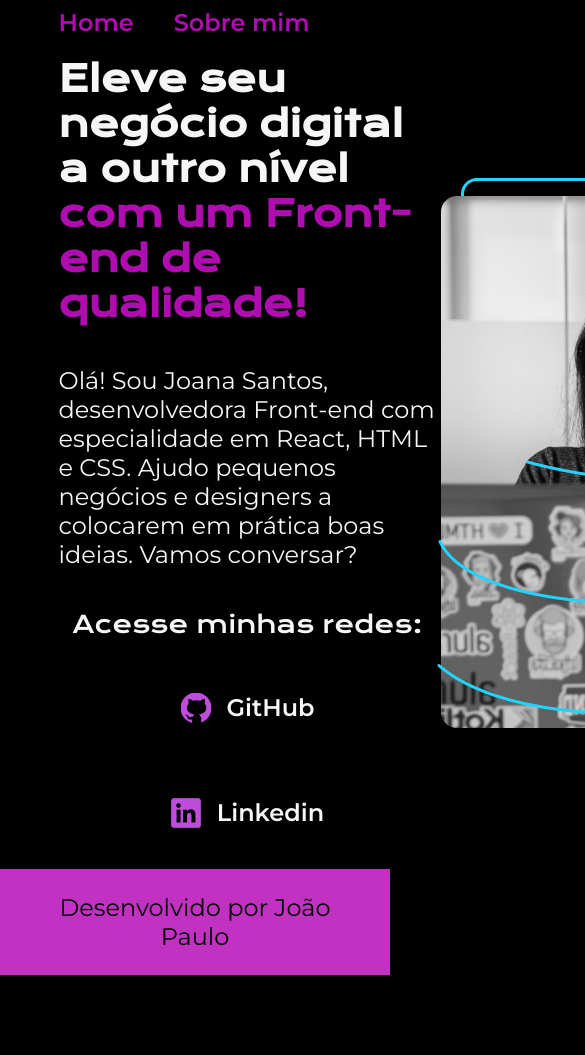
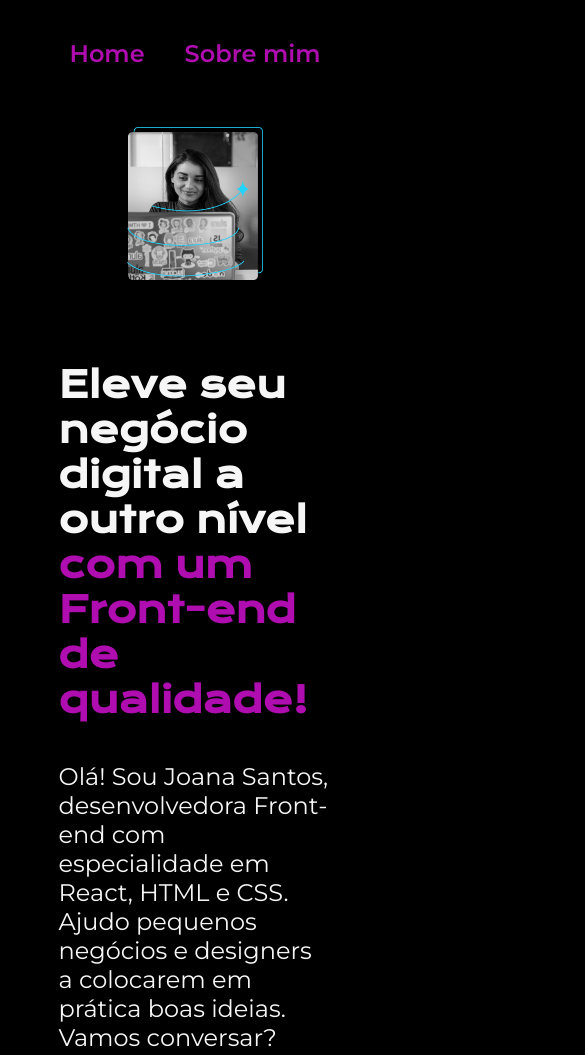
Before and after one commit to J0aoPaulo/self-taught, a plain HTML site: page front-study/portfolio-html-css/index.html in a window 390 px wide. Shown: the top 1055 px of the page, 585 px wide, since content can reach past the window. Before the commit the page ends 975 px from the top, so only its background shows below. Drawn offline with nearby package versions, Linux system fonts and the light colour scheme.

Commit message:
oracle next web project

```diff
--- a/front-study/portfolio-html-css/index.html
+++ b/front-study/portfolio-html-css/index.html
@@ -38,7 +38,7 @@
                 </a>
             </div>
         </section>
-        <img src="./assets/Imagem.png" alt="Foto da Joana Santos programando">
+        <img class="apresentacao__imagem" src="./assets/Imagem.png" alt="Foto da Joana Santos programando">
     </main>
     <footer class="footer">
         <p>Desenvolvido por João Paulo</p>
--- a/front-study/portfolio-html-css/styles/style.css
+++ b/front-study/portfolio-html-css/styles/style.css
@@ -3,7 +3,8 @@
 :root {
     --first-color: #000000;
     --second-color: #F6F6F6;
-    --third-color: rgb(128,0,128);
+    --third-color:  #922192;
+    --fourth-color: #af0daf;
 
     --first-font: 'Krona One', sans-serif;
     --second-font: 'Montserrat', sans-serif;
@@ -30,15 +31,15 @@ body{
 }
 
 .header__menu__link{
-    font-size: 24px;
+    font-size: 1.5rem;
     font-family: var(--second-font);
     font-weight: 600;
-    color: rgb(175, 13, 175);
+    color: var(--fourth-color);
     text-decoration: none;
 }
 
 .titulo-destaque{
-    color: rgb(175, 13, 175);
+    color: var(--fourth-color);
 }
 
 .apresentacao{
@@ -46,21 +47,22 @@ body{
     display: flex;
     align-items: center;
     justify-content: space-between;
+    gap: 82px;
 }
 .apresentacao__conteudo{
-    width: 615px;
+    width: 50%;
     display: flex;
     flex-direction: column;
     gap: 40px;
 }
 
 .apresentacao__conteudo__titulo{
-    font-size: 36px;
+    font-size: 2.25rem;
     font-family: var(--first-font);
 }
 
 .apresentacao__conteudo__texto{
-    font-size: 24px;
+    font-size: 1.5rem;
     font-family: var(--second-font);
 }
 
@@ -76,26 +78,30 @@ body{
     display: flex;
     justify-content: center;
     gap: 16px;
-    border: 4px inset var(--third--color);
-    width: 378px;
+    border: 4px inset var(--third-color);
+    width: 50%;
     text-align: center;
     border-radius: 16px;
-    font-size: 24px;
+    font-size: 1.5rem;
     font-weight: 600;
     padding: 21.5px 0;
     text-decoration: none;
-    color: #F6F6F6;
+    color: var(--second-color);
     font-family: var(--second-font);
 }
 
 .apresentacao__links__subtitulo{
     font-family: var(--first-font);
     font-weight: 400;
-    font-size: 24px;
+    font-size: 1.5rem;
 }
 
 .apresentacao__links__link:hover{
     background-color: #272727;
+}
+
+.apresentacao__imagem {
+    width: 50%;
 }
 
 .footer{
@@ -103,8 +109,26 @@ body{
     padding: 24px;
     font-size: 30px;
     color: #000000;
-    background-color: rgb(194, 50, 194);
+    background-color: #c232c2;
     font-family: var(--second-font);
-    font-size: 24px;
+    font-size: 1.5rem;
     font-weight: 400;
 }
+
+@media (max-width: 1200px) {
+    .header {
+        padding: 10%;
+    }
+
+    .header__menu {
+        justify-content: center;
+    }
+
+    .apresentacao {
+        flex-direction: column-reverse;
+    }
+
+    .apresentacao__conteudo {
+        width: auto;
+    }
+}
```
Also changed, not shown: front-study/portfolio-html-css/about.html (+1 -1 lines).
